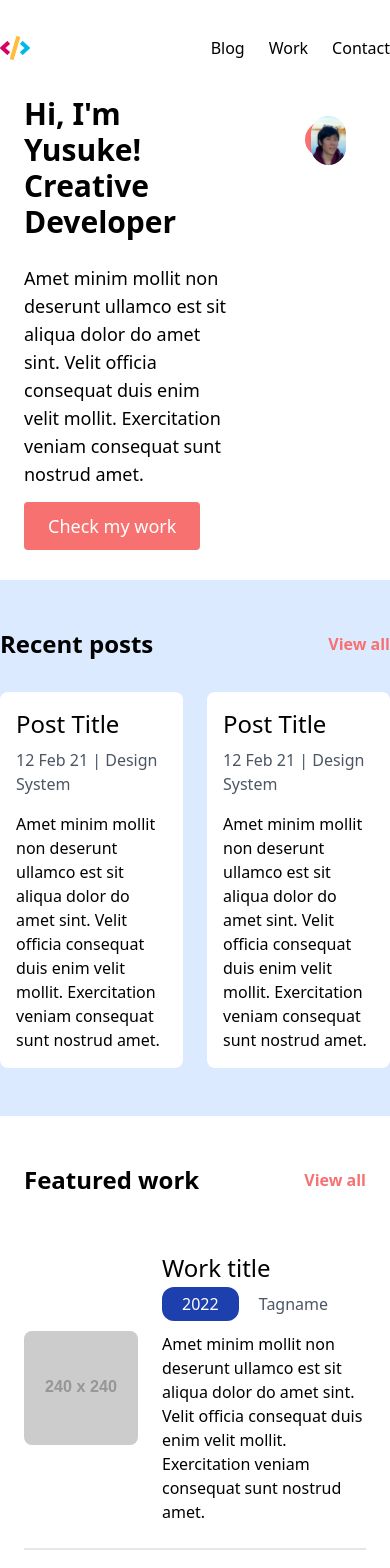
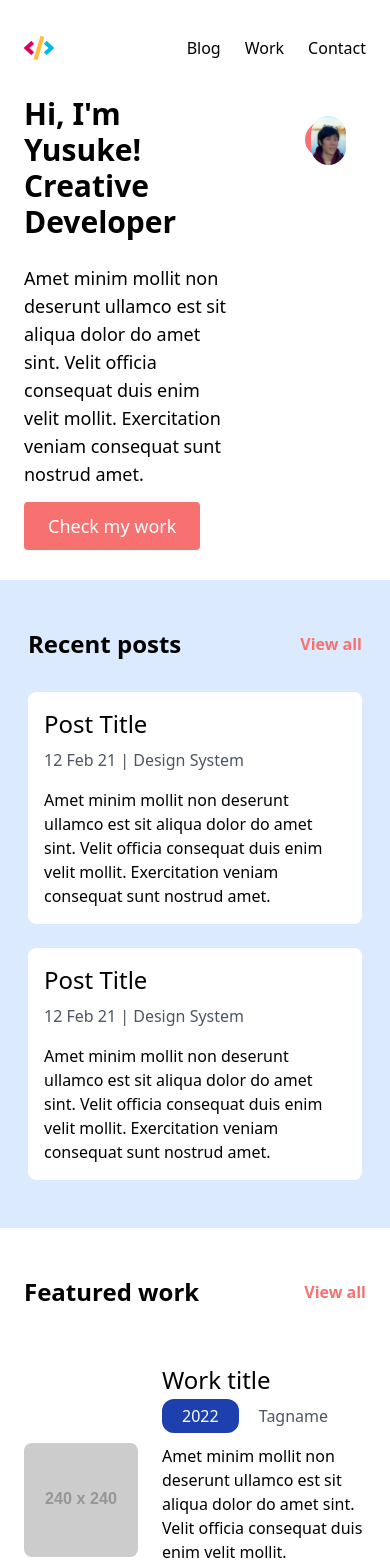
Before and after one commit to chaco22512/portfolio1, a Next.js app: page / in a window 390 px wide. Shown: the top 1568 px of the page. Built offline with nearby package versions, Linux system fonts and the light colour scheme.

Commit message:
responsible by tailwind

```diff
--- a/components/header.js
+++ b/components/header.js
@@ -6,7 +6,7 @@
 export default function Header() {
   const router = useRouter();
   return (
-    <header className="container mx-auto flex justify-between h-24 items-center">
+    <header className="px-6 md:px-0 container mx-auto flex justify-between h-24 items-center">
       <a href='/'>
         <svg
           aria-label='Daily Dev Tips logo'
--- a/components/introHeader.js
+++ b/components/introHeader.js
@@ -1,8 +1,8 @@
 export default function IntroHeader() {
   return (
-    <header className="px-6 mb-10">
+    <header className="px-6 mb-10 md:px-0">
       <div className="max-w-4xl mx-auto flex gap-14">
-        <div>
+        <div className="flex-col-reverse md:flex-row">
           <h1 className="text-3xl font-bold mb-6">
             Hi, I'm Yusuke!
             <br />
--- a/components/recentPosts.js
+++ b/components/recentPosts.js
@@ -4,9 +4,9 @@
 export default function RecentPosts() {
   return (
     <section className='bg-blue-100'>
-      <div className='max-w-4xl mx-auto py-12'>
+      <div className='max-w-4xl mx-auto px-7 md:px-0 py-12'>
         <SectionHeader title='Recent posts' href='#'/>
-        <div className="grid grid-cols-2 gap-6">
+        <div className="grid grid-cols-1 md:grid-cols-2 gap-6">
           <Article />
           <Article />
         </div>
```
